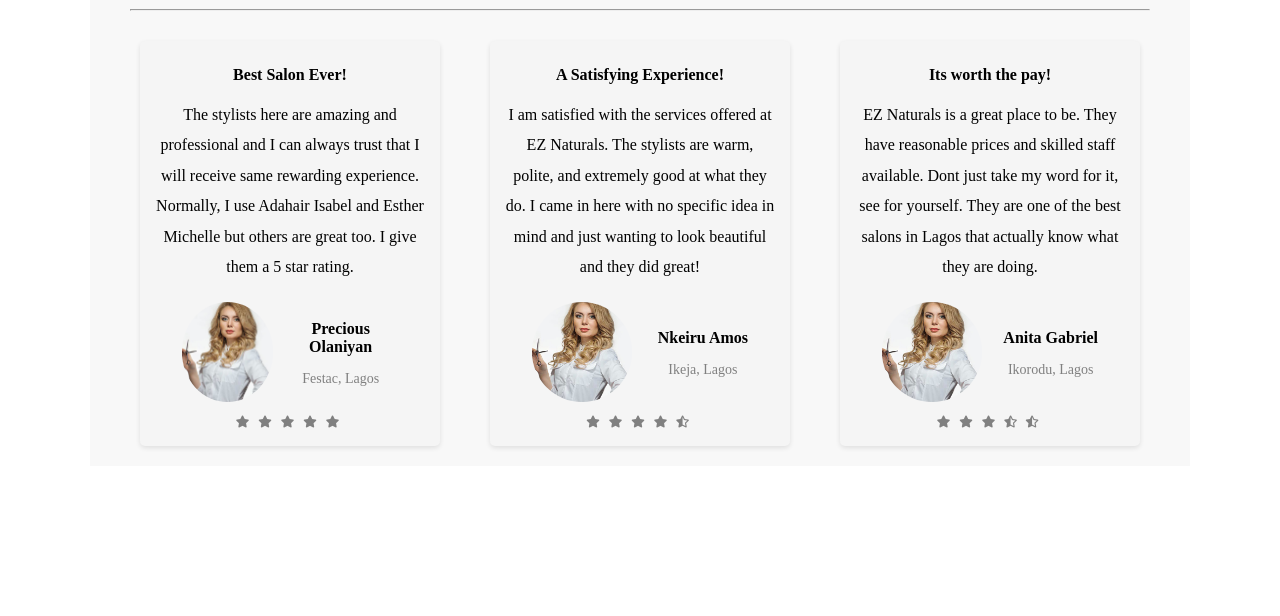
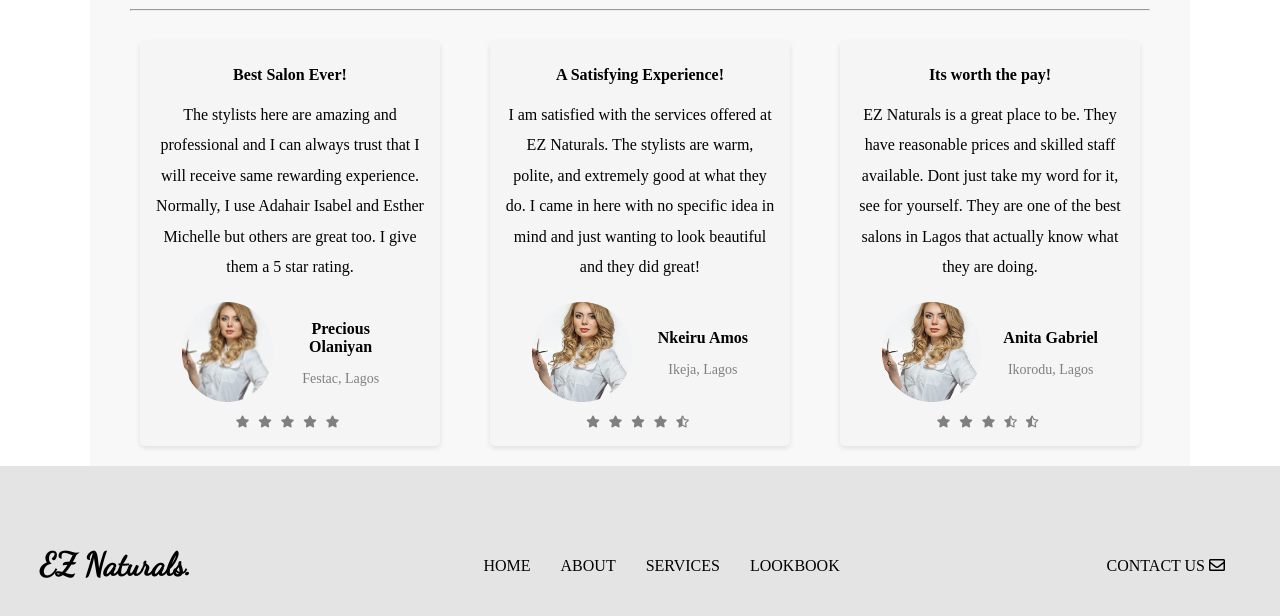
Before and after one commit to ezinneanne/salon-site, a plain HTML site: page about.html in a window 1280 px wide. Shown: the part 380-996 px from the top of the page. Before the commit the page ends 846 px from the top, so only its background shows below. Drawn offline with Linux system fonts and the light colour scheme; a web font is replaced by a local one.

Commit message:
first-commit

```diff
--- a/about.html
+++ b/about.html
@@ -122,6 +122,20 @@
 				  </section>
             </article>
         </section>
-
+		<!--Footer-->
+		<footer class="footer">
+			<div class="containers flex">
+		        <h1 class="logo">EZ Naturals.</h1>
+		        <nav>
+			        <ul>
+				        <li><a href='index.html' class="nav-link">HOME</a></li>
+				        <li><a href='about.html' class="nav-link">ABOUT</a></li>
+						<li><a href='services.html' class="nav-link">SERVICES</a></li>
+						<li><a href='lookbook.html' class="nav-link">LOOKBOOK</a></li>
+			        </ul>
+		        </nav>
+				<div><a href='contact.html' class="nav-link">CONTACT US <i class="far fa-envelope"></i></a></div>
+			</div>
+		</footer>
     </body>
 </html>
--- a/css/styles.css
+++ b/css/styles.css
@@ -377,3 +377,27 @@ img {
 hr {
   margin: 30px 0;
 }
+
+/*footer*/
+.footer {
+  height: 200px;
+  background-color: #e4e4e4;
+}
+
+.footer ul {
+  display: flex;
+}
+
+.footer a {
+  color: #000;
+  padding: 10px;
+  margin: 0 5px;
+}
+
+.btns{
+  border-bottom: 2px #fff solid;
+}
+
+.footer .flex {
+  justify-content: space-between;
+}
```
